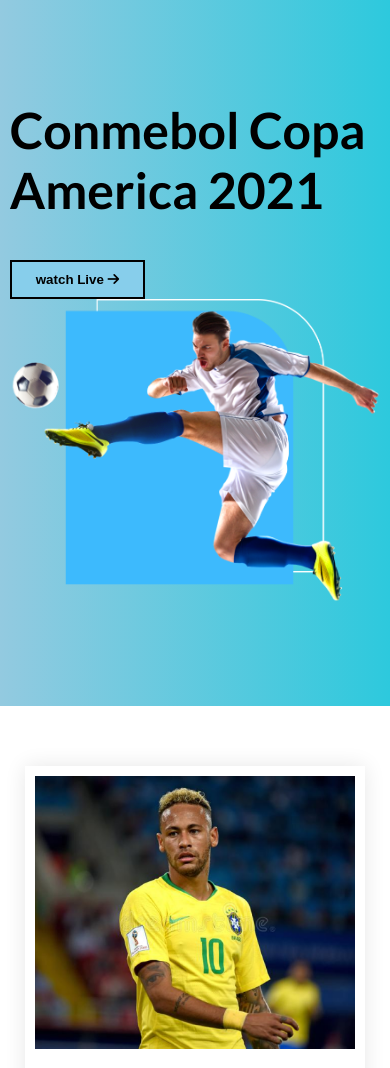
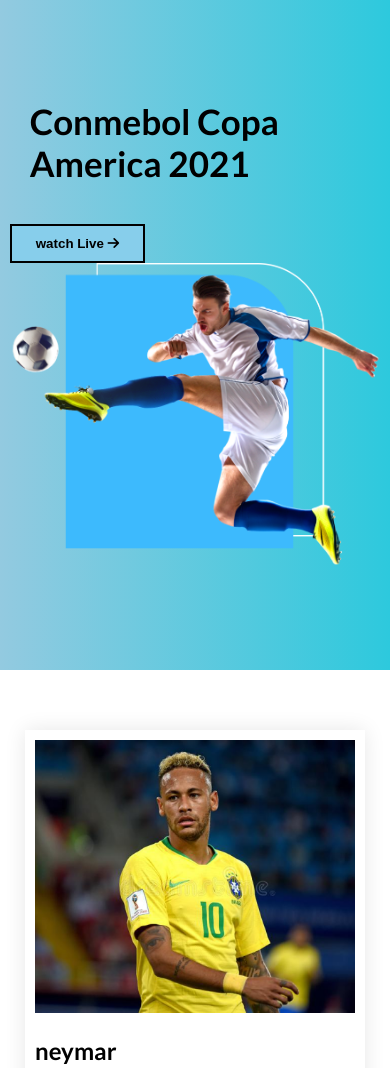
Before and after one commit to bitue/football-res, a plain HTML site: page index.html in a window 390 px wide. Shown: the top 1068 px of the page. Drawn offline with Linux system fonts and the light colour scheme.

Commit message:
added last query

```diff
--- a/style.css
+++ b/style.css
@@ -291,4 +291,8 @@ p input {
     .logo {
         width: 70%;
     }
+    h1 {
+        font-size: 35px;
+        padding-left: 20px;
+    }
 }
```
